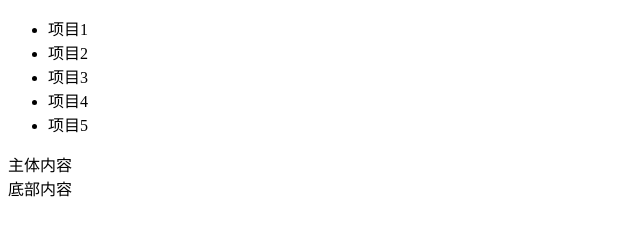
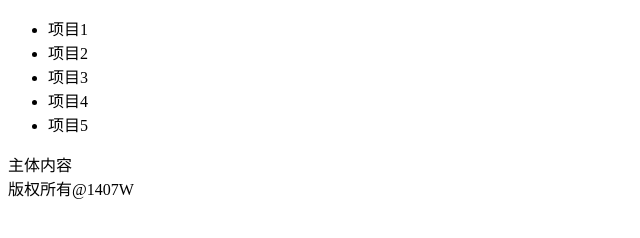
Before and after one commit to w3cteching/mobileProTest, a plain HTML site: page index.html in a window 1280 px wide. Shown: the full height of the page, 0-640 px from the left. Drawn offline with Linux system fonts and the light colour scheme.

Commit message:
modi index.html

```diff
--- a/index.html
+++ b/index.html
@@ -18,7 +18,7 @@
 		</ul>
 	</div>
 	<div class="bd">主体内容</div>
-	<div class="ft">底部内容</div>
+	<div class="ft">版权所有@1407W</div>
 </body>
 
 </html>
```
